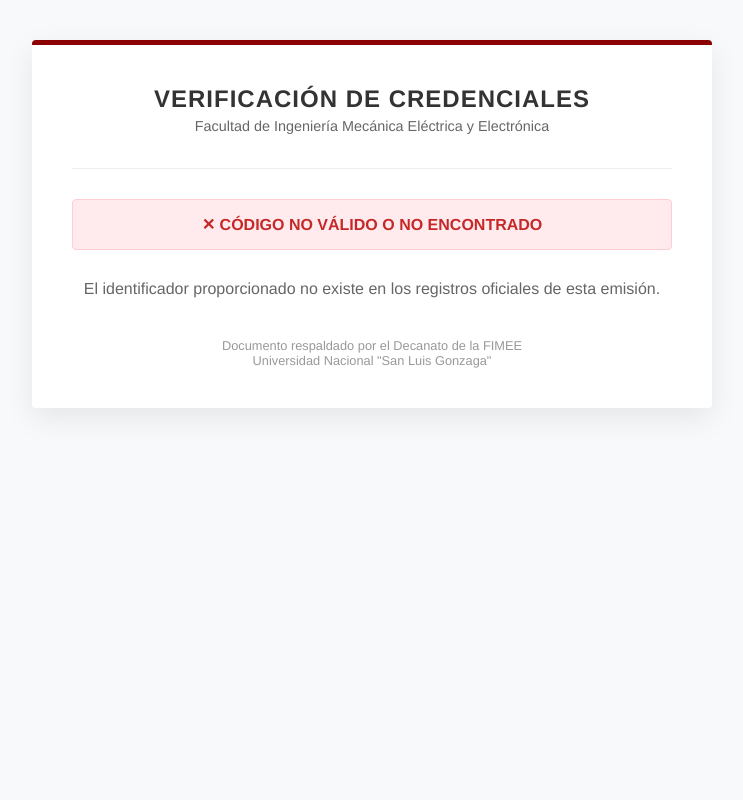
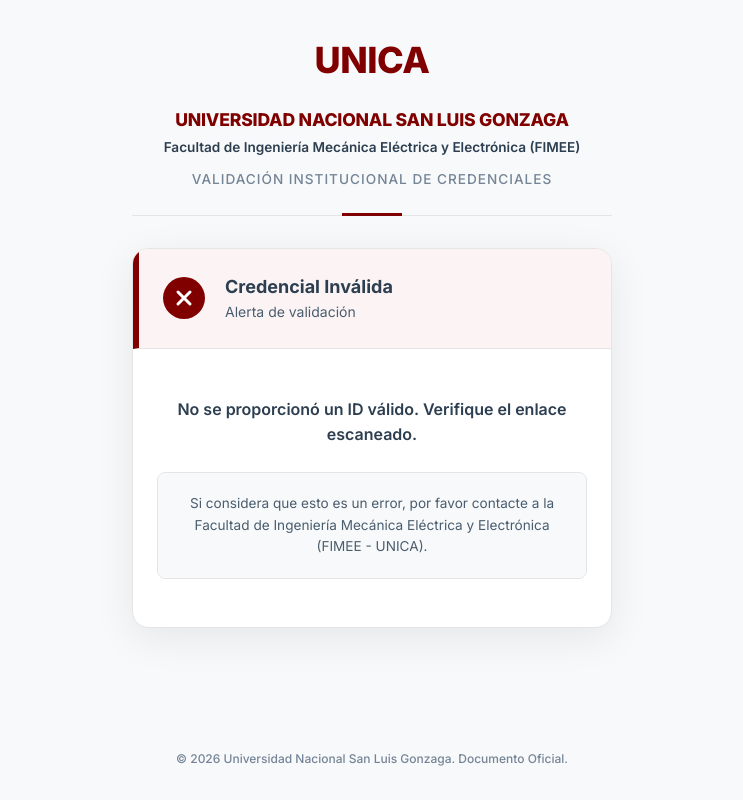
Before and after one commit to FIMEESemilleroIIT/validacion-certificados, a plain HTML site: page index.html in a window 1280 px wide. Shown: the whole page, without its empty margins (268-1011 px from the left). Drawn offline with Linux system fonts and the light colour scheme.

Commit message:
Add files via upload

```diff
--- a/index.html
+++ b/index.html
@@ -1,85 +1,41 @@
 <!DOCTYPE html>
 <html lang="es">
+
 <head>
     <meta charset="UTF-8">
     <meta name="viewport" content="width=device-width, initial-scale=1.0">
-    <title>Portal de Verificación Académica | FIMEE</title>
-    <style>
-        body { font-family: 'Helvetica Neue', Helvetica, Arial, sans-serif; background-color: #f8f9fa; color: #1a1a1a; margin: 0; padding: 40px 20px; display: flex; justify-content: center; }
-        .cert-container { background: #ffffff; width: 100%; max-width: 600px; padding: 40px; border-top: 5px solid #8b0000; box-shadow: 0 10px 30px rgba(0,0,0,0.08); border-radius: 4px; }
-        .header { text-align: center; border-bottom: 1px solid #eeeeee; padding-bottom: 20px; margin-bottom: 30px; }
-        .header h1 { font-size: 1.5em; margin: 0; color: #333333; text-transform: uppercase; letter-spacing: 1px; }
-        .header p { color: #666666; font-size: 0.9em; margin-top: 5px; }
-        .status-box { padding: 15px; border-radius: 4px; text-align: center; font-weight: bold; margin-bottom: 30px; }
-        .status-valid { background-color: #e8f5e9; color: #2e7d32; border: 1px solid #c8e6c9; }
-        .status-invalid { background-color: #ffebee; color: #c62828; border: 1px solid #ffcdd2; }
-        .data-row { display: flex; justify-content: space-between; border-bottom: 1px solid #f0f0f0; padding: 12px 0; }
-        .data-label { color: #777777; font-size: 0.9em; text-transform: uppercase; font-weight: bold; }
-        .data-value { font-weight: 500; text-align: right; }
-        .footer { text-align: center; margin-top: 40px; font-size: 0.8em; color: #999999; }
-    </style>
+    <title>Validación de Credenciales | FIMEE - UNICA</title>
+    <link href="https://fonts.googleapis.com/css2?family=Inter:wght@400;500;600;700;800&display=swap" rel="stylesheet">
+    <link rel="stylesheet" href="styles.css">
 </head>
+
 <body>
+    <div class="container">
+        <header class="header">
+            <div class="logo-container">
+                <div class="logo">UNICA</div>
+            </div>
+            <h2>Universidad Nacional San Luis Gonzaga</h2>
+            <p>Facultad de Ingeniería Mecánica Eléctrica y Electrónica (FIMEE)</p>
+            <h1>Validación Institucional de Credenciales</h1>
+        </header>
 
-    <div class="cert-container">
-        <div class="header">
-            <h1>Verificación de Credenciales</h1>
-            <p>Facultad de Ingeniería Mecánica Eléctrica y Electrónica</p>
-        </div>
+        <main>
+            <section id="loading-state" class="loading-container">
+                <div class="spinner"></div>
+                <p>Verificando credencial en nuestro sistema...</p>
+            </section>
 
-        <div id="resultado">
-            </div>
+            <section id="validation-result" class="result-container hidden">
+                <!-- El contenido se inyecta dinámicamente vía JavaScript -->
+            </section>
+        </main>
 
-        <div class="footer">
-            Documento respaldado por el Decanato de la FIMEE<br>Universidad Nacional "San Luis Gonzaga"
-        </div>
+        <footer class="footer">
+            <p>&copy; 2026 Universidad Nacional San Luis Gonzaga. Documento Oficial.</p>
+        </footer>
     </div>
+    <script src="script.js"></script>
+</body>
 
-    <script>
-        // Tu base de datos ultra-rápida e incrustada (solo agregas los 25 aquí)
-        const baseDeDatos = {
-            "FIMEE-ACD-9X2B": {
-                nombre: "Carlos Mendoza Ramos",
-                evento: "Seminario Práctico de AutoCAD",
-                horas: "12 Horas Académicas",
-                emision: "06 de Marzo de 2026",
-                resolucion: "Respaldo Decanato N° 045-2026"
-            },
-            "FIMEE-ACD-7Y4M": {
-                nombre: "Ana Lucía Vargas",
-                evento: "Seminario Práctico de AutoCAD",
-                horas: "12 Horas Académicas",
-                emision: "06 de Marzo de 2026",
-                resolucion: "Respaldo Decanato N° 045-2026"
-            }
-            // Agrega los 23 restantes copiando y pegando el bloque de arriba
-        };
-
-        const urlParams = new URLSearchParams(window.location.search);
-        const codigo = urlParams.get('id');
-        const contenedor = document.getElementById('resultado');
-
-        if (codigo && baseDeDatos[codigo]) {
-            const cert = baseDeDatos[codigo];
-            contenedor.innerHTML = `
-                <div class="status-box status-valid">
-                    ✓ CREDENCIAL AUTÉNTICA Y VERIFICADA
-                </div>
-                <div class="data-row"><span class="data-label">Otorgado a</span><span class="data-value">${cert.nombre}</span></div>
-                <div class="data-row"><span class="data-label">Programa</span><span class="data-value">${cert.evento}</span></div>
-                <div class="data-row"><span class="data-label">Duración</span><span class="data-value">${cert.horas}</span></div>
-                <div class="data-row"><span class="data-label">Fecha de Emisión</span><span class="data-value">${cert.emision}</span></div>
-                <div class="data-row"><span class="data-label">Código Único</span><span class="data-value" style="font-family: monospace;">${codigo}</span></div>
-                <div class="data-row"><span class="data-label">Validación</span><span class="data-value">${cert.resolucion}</span></div>
-            `;
-        } else {
-            contenedor.innerHTML = `
-                <div class="status-box status-invalid">
-                    ✕ CÓDIGO NO VÁLIDO O NO ENCONTRADO
-                </div>
-                <p style="text-align:center; color:#666;">El identificador proporcionado no existe en los registros oficiales de esta emisión.</p>
-            `;
-        }
-    </script>
-</body>
 </html>
--- /dev/null
+++ b/script.js
@@ -0,0 +1,171 @@
+/* Base de datos estática incrustada */
+const baseDeDatos = {
+    // --- 25 CERTIFICADOS DE APROBACIÓN ---
+    "FIMEE-A01": { tipo: "Aprobación", nombre: "Vasquez Davila José Antonio", escuela: "Ingeniería Mecánica Eléctrica", nota: "XX/20" },
+    "FIMEE-A02": { tipo: "Aprobación", nombre: "Urrutia Aquije Genesis Muriel", escuela: "Ingeniería Mecánica Eléctrica", nota: "XX/20" },
+    "FIMEE-A03": { tipo: "Aprobación", nombre: "Cuchula Lima Mario César", escuela: "Ingeniería Mecánica Eléctrica", nota: "XX/20" },
+    "FIMEE-A04": { tipo: "Aprobación", nombre: "Castañeda PISCOYA BRUSS Javier", escuela: "Ingeniería Electrónica", nota: "XX/20" },
+    "FIMEE-A05": { tipo: "Aprobación", nombre: "Tipiana Cabrera Héctor Luis", escuela: "Ingeniería Mecánica Eléctrica", nota: "XX/20" },
+    "FIMEE-A06": { tipo: "Aprobación", nombre: "Quincho Elias Diego Fabricio", escuela: "Ingeniería Mecánica Eléctrica", nota: "XX/20" },
+    "FIMEE-A07": { tipo: "Aprobación", nombre: "Marcatoma Cruz Carlos David", escuela: "Ingeniería Mecánica Eléctrica", nota: "XX/20" },
+    "FIMEE-A08": { tipo: "Aprobación", nombre: "Ramírez Ramos Rodrigo Francisco", escuela: "Ingeniería Mecánica Eléctrica", nota: "XX/20" },
+    "FIMEE-A09": { tipo: "Aprobación", nombre: "Huamani Sandoval Emma Alexandra", escuela: "Ingeniería Mecánica Eléctrica", nota: "XX/20" },
+    "FIMEE-A10": { tipo: "Aprobación", nombre: "Cabrera Munalla Juan Leonardo", escuela: "Ingeniería Mecánica Eléctrica", nota: "XX/20" },
+    "FIMEE-A11": { tipo: "Aprobación", nombre: "MENDOZA TAGUADA YANELLA", escuela: "Ingeniería Mecánica Eléctrica", nota: "XX/20" },
+    "FIMEE-A12": { tipo: "Aprobación", nombre: "Inca conde Erickson Esteban", escuela: "Ingeniería Mecánica Eléctrica", nota: "XX/20" },
+    "FIMEE-A13": { tipo: "Aprobación", nombre: "JARA ARELLANO MIRLON ANDRES", escuela: "Ingeniería Mecánica Eléctrica", nota: "XX/20" },
+    "FIMEE-A14": { tipo: "Aprobación", nombre: "Yanella Juana Rosa Mendoza Taguada", escuela: "Ingeniería Mecánica Eléctrica", nota: "XX/20" },
+    "FIMEE-A15": { tipo: "Aprobación", nombre: "Quispe Talla Elvis Harold Smith", escuela: "Ingeniería Mecánica Eléctrica", nota: "XX/20" },
+    "FIMEE-A16": { tipo: "Aprobación", nombre: "Mendoza Taguada Yanella Juana Rosa", escuela: "Ingeniería Mecánica Eléctrica", nota: "XX/20" },
+    "FIMEE-A17": { tipo: "Aprobación", nombre: "Lopez Castillo Abigail Georgina", escuela: "Ingeniería Mecánica Eléctrica", nota: "XX/20" },
+    "FIMEE-A18": { tipo: "Aprobación", nombre: "xxx", escuela: "xxx", nota: "XX/20" },
+    "FIMEE-A19": { tipo: "Aprobación", nombre: "xxx", escuela: "xxx", nota: "XX/20" },
+    "FIMEE-A20": { tipo: "Aprobación", nombre: "xxx", escuela: "xxx", nota: "XX/20" },
+    "FIMEE-A21": { tipo: "Aprobación", nombre: "xxx", escuela: "xxx", nota: "XX/20" },
+    "FIMEE-A22": { tipo: "Aprobación", nombre: "xxx", escuela: "xxx", nota: "XX/20" },
+    "FIMEE-A23": { tipo: "Aprobación", nombre: "xxx", escuela: "xxx", nota: "XX/20" },
+    "FIMEE-A24": { tipo: "Aprobación", nombre: "xxx", escuela: "xxx", nota: "XX/20" },
+    "FIMEE-A25": { tipo: "Aprobación", nombre: "xxx", escuela: "xxx", nota: "XX/20" },
+
+    // --- 10 CERTIFICADOS DE PARTICIPACIÓN ---
+    "FIMEE-P01": { tipo: "Participación", nombre: "Velásquez Vera jhonny david", escuela: "Ingeniería Mecánica Eléctrica" },
+    "FIMEE-P02": { tipo: "Participación", nombre: "Inca conde Erickson Esteban", escuela: "Ingeniería Mecánica Eléctrica" },
+    "FIMEE-P03": { tipo: "Participación", nombre: "Vidal Paucar Fabricio Sebastián", escuela: "Ingeniería Electrónica" },
+    "FIMEE-P04": { tipo: "Participación", nombre: "FERNANDEZ HUILLCAMASCCO MIGUEL YANDEL", escuela: "Ingeniería Mecánica Eléctrica" },
+    "FIMEE-P05": { tipo: "Participación", nombre: "Vilcatoma Antaya Anyelo Josue", escuela: "Ingeniería Mecánica Eléctrica" },
+    "FIMEE-P06": { tipo: "Participación", nombre: "Jair Leandro Palomino Vásquez", escuela: "Ingeniería Mecánica Eléctrica" },
+    "FIMEE-P07": { tipo: "Participación", nombre: "Medina Huaroto", escuela: "Ingeniería Mecánica Eléctrica" },
+    "FIMEE-P08": { tipo: "Participación", nombre: "Meneses Chamorro Johan Fabian", escuela: "Ingeniería Electrónica" },
+    "FIMEE-P09": { tipo: "Participación", nombre: "xxx", escuela: "xxx" },
+    "FIMEE-P10": { tipo: "Participación", nombre: "xxx", escuela: "xxx" },
+
+    // --- 7 CERTIFICADOS DE ORGANIZADORES ---
+    "FIMEE-ORG1": { tipo: "Organizador", nombre: "Vasquez Davila José Antonio", escuela: "Ingeniería Mecánica Eléctrica", rol: "Comité Organizador" },
+    "FIMEE-ORG2": { tipo: "Organizador", nombre: "Urrutia Aquije Genesis Muriel", escuela: "Ingeniería Mecánica Eléctrica", rol: "Comité Organizador" },
+    "FIMEE-ORG3": { tipo: "Organizador", nombre: "JARA ARELLANO MIRLON ANDRES", escuela: "Ingeniería Mecánica Eléctrica", rol: "Comité Organizador" },
+    "FIMEE-ORG4": { tipo: "Organizador", nombre: "Yanella Juana Rosa Mendoza Taguada", escuela: "Ingeniería Mecánica Eléctrica", rol: "Comité Organizador" },
+    "FIMEE-ORG5": { tipo: "Organizador", nombre: "Quispe Talla Elvis Harold Smith", escuela: "Ingeniería Mecánica Eléctrica", rol: "Comité Organizador" },
+    "FIMEE-ORG6": { tipo: "Organizador", nombre: "Mendoza Taguada Yanella Juana Rosa", escuela: "Ingeniería Mecánica Eléctrica", rol: "Comité Organizador" },
+    "FIMEE-ORG7": { tipo: "Organizador", nombre: "Lopez Castillo Abigail Georgina", escuela: "Ingeniería Mecánica Eléctrica", rol: "Comité Organizador" },
+
+    // --- 1 CERTIFICADO DE DOCENTE/PONENTE ---
+    "FIMEE-DOC1": { tipo: "Ponente", nombre: "Victor Joel Arroyo Quispe", escuela: "Docente FIMEE - UNICA", rol: "Ponente Principal"  }
+};
+
+document.addEventListener("DOMContentLoaded", () => {
+    const urlParams = new URLSearchParams(window.location.search);
+    const credentialId = urlParams.get('id');
+
+    // Simular tiempo de validación
+    setTimeout(() => {
+        validateCredential(credentialId);
+    }, 1000);
+});
+
+function validateCredential(id) {
+    const loadingState = document.getElementById('loading-state');
+    const resultContainer = document.getElementById('validation-result');
+
+    loadingState.classList.add('hidden');
+    resultContainer.classList.remove('hidden');
+
+    if (!id || id.trim() === '') {
+        renderError("No se proporcionó un ID válido. Verifique el enlace escaneado.");
+        return;
+    }
+
+    // Convertir a mayúsculas para evitar problemas
+    const idUpper = id.toUpperCase();
+    const record = baseDeDatos[idUpper] || baseDeDatos[id];
+
+    if (record) {
+        renderSuccess(idUpper, record);
+    } else {
+        renderError(`El código de credencial "${id}" no existe en la base de datos oficial o no es válido.`);
+    }
+}
+
+function renderSuccess(id, record) {
+    const resultContainer = document.getElementById('validation-result');
+
+    let roleOrGradeHtml = '';
+    let typeBadgeClass = 'badge';
+
+    if (record.tipo === 'Aprobación') {
+        typeBadgeClass += ' success-badge';
+        roleOrGradeHtml = `
+            <div class="data-group">
+                <div class="data-label">Nota Obtenida</div>
+                <div class="data-value highlight">${record.nota || 'Aprobado'}</div>
+            </div>
+        `;
+    } else if (record.tipo === 'Participación') {
+        // Participación no muestra campos extra
+    } else if (record.tipo === 'Ponente' || record.tipo === 'Organizador') {
+        typeBadgeClass += ' brand-badge';
+        roleOrGradeHtml = `
+            <div class="data-group">
+                <div class="data-label">Labor / Rol Desempeñado</div>
+                <div class="data-value"><span class="badge brand-badge">${record.rol || 'Asignado'}</span></div>
+            </div>
+        `;
+    }
+
+    resultContainer.innerHTML = `
+        <div class="card-header success">
+            <div class="status-icon success-icon">
+                <svg width="24" height="24" viewBox="0 0 24 24" fill="none" stroke="currentColor" stroke-width="3" stroke-linecap="round" stroke-linejoin="round">
+                    <polyline points="20 6 9 17 4 12"></polyline>
+                </svg>
+            </div>
+            <div class="status-text">
+                <h2>Credencial Válida</h2>
+                <p>Verificación institucional exitosa</p>
+            </div>
+        </div>
+        <div class="card-content">
+            <div class="data-group">
+                <div class="data-label">Titular de la Credencial</div>
+                <div class="data-value highlight" style="font-size: 1.15rem;">${record.nombre}</div>
+                <div class="${typeBadgeClass}">${record.tipo}</div>
+            </div>
+
+            <div class="data-group">
+                <div class="data-label">Escuela Académico Profesional</div>
+                <div class="data-value" style="font-weight: 600;">${record.escuela}</div>
+            </div>
+
+            ${roleOrGradeHtml}
+
+            <div class="data-group">
+                <div class="data-label">Identificador Único</div>
+                <div class="data-value" style="font-family: monospace; letter-spacing: 1.5px; color: var(--text-muted);">${id}</div>
+            </div>
+        </div>
+    `;
+}
+
+function renderError(message) {
+    const resultContainer = document.getElementById('validation-result');
+
+    resultContainer.innerHTML = `
+        <div class="card-header error">
+            <div class="status-icon error-icon">
+                <svg width="24" height="24" viewBox="0 0 24 24" fill="none" stroke="currentColor" stroke-width="3" stroke-linecap="round" stroke-linejoin="round">
+                    <line x1="18" y1="6" x2="6" y2="18"></line>
+                    <line x1="6" y1="6" x2="18" y2="18"></line>
+                </svg>
+            </div>
+            <div class="status-text">
+                <h2>Credencial Inválida</h2>
+                <p>Alerta de validación</p>
+            </div>
+        </div>
+        <div class="error-content">
+            <p>${message}</p>
+            <div class="help-text">
+                Si considera que esto es un error, por favor contacte a la Facultad de Ingeniería Mecánica Eléctrica y Electrónica (FIMEE - UNICA).
+            </div>
+        </div>
+    `;
+}
--- /dev/null
+++ b/styles.css
@@ -0,0 +1,291 @@
+/* RESET & BASE */
+* {
+    margin: 0;
+    padding: 0;
+    box-sizing: border-box;
+    -webkit-tap-highlight-color: transparent; /* Removemos el azul por defecto en móviles al tocar */
+}
+
+:root {
+    --bg-color: #f8f9fa;
+    --card-bg: #ffffff;
+    --text-main: #2c3e50; /* Gris oscuro corporativo solicitado */
+    --text-secondary: #4a5d6f;
+    --text-muted: #738496;
+    --border-soft: #e5e5e5;
+    --border-strong: #cccccc;
+    --accent-success: #27ae60; /* Verde de validación solicitado */
+    --accent-error: #800000;   /* Rojo oscuro/granate solicitado */
+    --accent-brand: #800000;   /* Rojo oscuro/granate para detalles institucionales */
+    --shadow-soft: 0 10px 40px rgba(0, 0, 0, 0.08); /* Sombra suave para efecto tarjeta premium */
+}
+
+body {
+    font-family: 'Inter', -apple-system, BlinkMacSystemFont, 'Segoe UI', Roboto, Helvetica, Arial, sans-serif;
+    background-color: var(--bg-color);
+    color: var(--text-main);
+    line-height: 1.6;
+    min-height: 100vh;
+    display: flex;
+    flex-direction: column;
+    padding: 2rem 1rem;
+}
+
+.container {
+    width: 100%;
+    max-width: 480px; /* Estrictamente mobile-first */
+    margin: 0 auto;
+    display: flex;
+    flex-direction: column;
+    gap: 2rem;
+    flex-grow: 1;
+}
+
+/* HEADER */
+.header {
+    text-align: center;
+    padding-bottom: 1.5rem;
+    border-bottom: 1px solid var(--border-soft);
+    position: relative;
+}
+
+.header::after {
+    content: '';
+    position: absolute;
+    bottom: -1px;
+    left: 50%;
+    transform: translateX(-50%);
+    width: 60px;
+    height: 3px;
+    background-color: var(--accent-brand);
+}
+
+.logo-container {
+    margin-bottom: 1rem;
+    display: flex;
+    justify-content: center;
+}
+
+.logo {
+    display: inline-block;
+    font-size: 2.25rem;
+    font-weight: 800;
+    color: var(--accent-brand);
+    letter-spacing: -0.5px;
+}
+
+.header h2 {
+    font-size: 1.1rem;
+    font-weight: 800;
+    color: var(--accent-brand);
+    margin-bottom: 0.25rem;
+    text-transform: uppercase;
+    letter-spacing: -0.2px;
+}
+
+.header p {
+    font-size: 0.85rem;
+    color: var(--text-main);
+    font-weight: 600;
+    margin-bottom: 0.75rem;
+    line-height: 1.4;
+}
+
+.header h1 {
+    font-size: 0.85rem;
+    font-weight: 500;
+    color: var(--text-muted);
+    text-transform: uppercase;
+    letter-spacing: 1px;
+}
+
+/* CARD CONTAINER */
+.result-container {
+    background-color: var(--card-bg);
+    border-radius: 16px;
+    box-shadow: var(--shadow-soft);
+    overflow: hidden;
+    transition: opacity 0.5s ease-in-out;
+    border: 1px solid var(--border-soft);
+}
+
+.hidden {
+    display: none !important;
+}
+
+/* CARD HEADER */
+.card-header {
+    padding: 1.5rem;
+    display: flex;
+    align-items: center;
+    gap: 1.25rem;
+    border-bottom: 1px solid var(--border-soft);
+}
+
+.card-header.success {
+    background-color: #f7fdf9;
+    border-left: 6px solid var(--accent-success);
+}
+
+.card-header.error {
+    background-color: #fcf4f4;
+    border-left: 6px solid var(--accent-error);
+}
+
+.status-icon {
+    width: 42px;
+    height: 42px;
+    border-radius: 50%;
+    display: flex;
+    align-items: center;
+    justify-content: center;
+    font-size: 1.25rem;
+    color: #ffffff;
+    flex-shrink: 0;
+}
+
+.success-icon {
+    background-color: var(--accent-success);
+}
+
+.error-icon {
+    background-color: var(--accent-error);
+}
+
+.status-text h2 {
+    font-size: 1.125rem;
+    font-weight: 700;
+    color: var(--text-main);
+}
+
+.status-text p {
+    font-size: 0.875rem;
+    color: var(--text-secondary);
+}
+
+/* CARD CONTENT */
+.card-content {
+    padding: 2rem 1.5rem;
+}
+
+.data-group {
+    margin-bottom: 1.5rem;
+    padding-bottom: 1.5rem;
+    border-bottom: 1px dashed var(--border-strong);
+}
+
+.data-group:last-child {
+    margin-bottom: 0;
+    padding-bottom: 0;
+    border-bottom: none;
+}
+
+.data-label {
+    font-size: 0.6875rem;
+    text-transform: uppercase;
+    color: var(--text-muted);
+    font-weight: 700;
+    letter-spacing: 1.2px;
+    margin-bottom: 0.375rem;
+}
+
+.data-value {
+    font-size: 1.0625rem;
+    color: var(--text-main);
+    font-weight: 500;
+}
+
+.data-value.highlight {
+    font-size: 1.25rem;
+    font-weight: 700;
+    color: var(--accent-brand);
+}
+
+.badge {
+    display: inline-flex;
+    padding: 0.3rem 0.75rem;
+    border-radius: 4px;
+    font-size: 0.75rem;
+    font-weight: 700;
+    text-transform: uppercase;
+    background-color: #ededed;
+    color: var(--text-main);
+    margin-top: 0.5rem;
+    letter-spacing: 0.5px;
+}
+
+.badge.success-badge {
+    background-color: var(--accent-success);
+    color: #ffffff;
+}
+
+.badge.brand-badge {
+    background-color: var(--accent-brand);
+    color: #ffffff;
+}
+
+/* ERROR CONTENT */
+.error-content {
+    padding: 3rem 1.5rem;
+    text-align: center;
+}
+
+.error-content p {
+    color: var(--text-main);
+    font-weight: 600;
+    margin-bottom: 1.5rem;
+    font-size: 1rem;
+}
+
+.error-content .help-text {
+    font-size: 0.85rem;
+    color: var(--text-secondary);
+    background-color: var(--bg-color);
+    padding: 1.25rem;
+    border-radius: 8px;
+    border: 1px solid var(--border-soft);
+    font-weight: 400;
+}
+
+/* LOADER */
+.loading-container {
+    display: flex;
+    flex-direction: column;
+    align-items: center;
+    justify-content: center;
+    padding: 5rem 0;
+}
+
+.spinner {
+    width: 48px;
+    height: 48px;
+    border: 3px solid #ededed;
+    border-radius: 50%;
+    border-top-color: var(--accent-brand);
+    animation: spin 1s linear infinite;
+    margin-bottom: 1.5rem;
+}
+
+@keyframes spin {
+    to { transform: rotate(360deg); }
+}
+
+.loading-container p {
+    font-size: 0.875rem;
+    font-weight: 600;
+    color: var(--text-main);
+    letter-spacing: 0.5px;
+}
+
+/* FOOTER */
+.footer {
+    text-align: center;
+    padding-top: 2rem;
+    margin-top: auto;
+}
+
+.footer p {
+    font-size: 0.75rem;
+    color: var(--text-muted);
+    font-weight: 500;
+}
```
